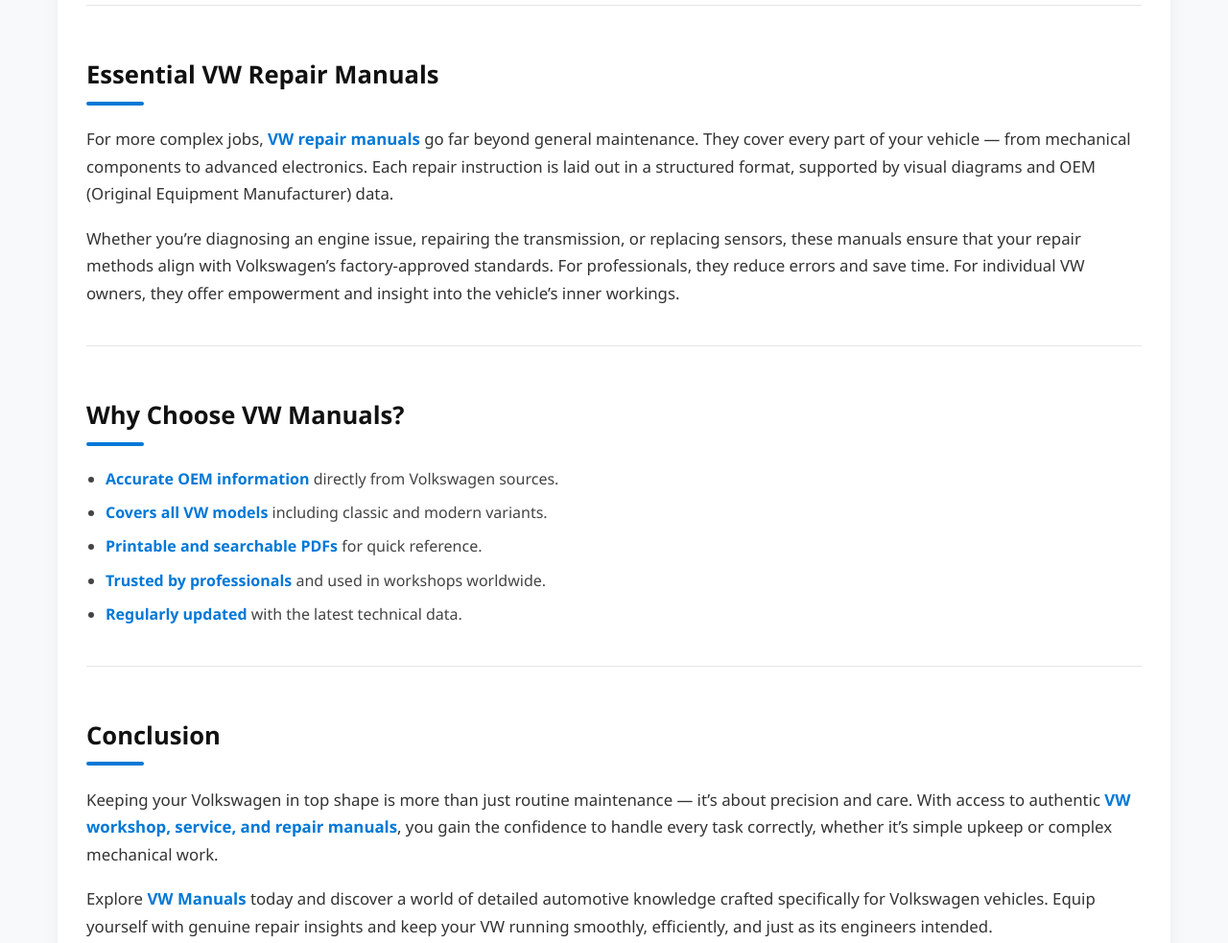
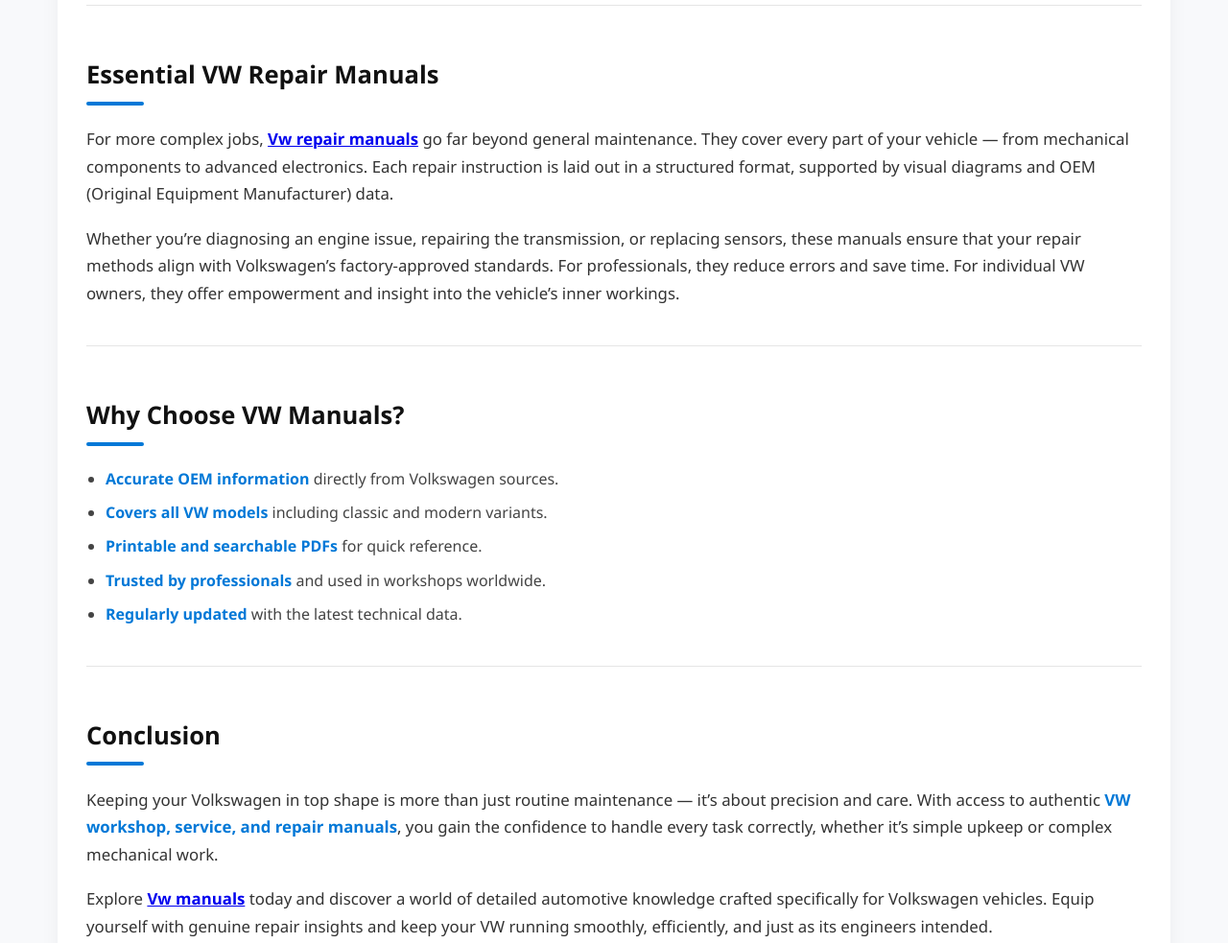
Before and after one commit to vwmanuals/repairmanuals, a plain HTML site: page index.html in a window 1280 px wide. Shown: the part 1200-2183 px from the top of the page at 96% size. Drawn offline with Linux system fonts and the light colour scheme.

Commit message:
index.html

```diff
--- a/index.html
+++ b/index.html
@@ -146,7 +146,7 @@
     <div class="divider"></div>
 
     <h2>Essential VW Repair Manuals</h2>
-    <p>For more complex jobs, <span class="highlight">VW repair manuals</span> go far beyond general maintenance. They cover every part of your vehicle — from mechanical components to advanced electronics. Each repair instruction is laid out in a structured format, supported by visual diagrams and OEM (Original Equipment Manufacturer) data.</p>
+    <p>For more complex jobs, <span class="highlight"><a href="servicemanuals.pages.dev">Vw repair manuals</a></span> go far beyond general maintenance. They cover every part of your vehicle — from mechanical components to advanced electronics. Each repair instruction is laid out in a structured format, supported by visual diagrams and OEM (Original Equipment Manufacturer) data.</p>
 
     <p>Whether you’re diagnosing an engine issue, repairing the transmission, or replacing sensors, these manuals ensure that your repair methods align with Volkswagen’s factory-approved standards. For professionals, they reduce errors and save time. For individual VW owners, they offer empowerment and insight into the vehicle’s inner workings.</p>
 
@@ -166,7 +166,7 @@
     <h2>Conclusion</h2>
     <p>Keeping your Volkswagen in top shape is more than just routine maintenance — it’s about precision and care. With access to authentic <span class="highlight">VW workshop, service, and repair manuals</span>, you gain the confidence to handle every task correctly, whether it’s simple upkeep or complex mechanical work.</p>
 
-    <p>Explore <span class="highlight">VW Manuals</span> today and discover a world of detailed automotive knowledge crafted specifically for Volkswagen vehicles. Equip yourself with genuine repair insights and keep your VW running smoothly, efficiently, and just as its engineers intended.</p>
+    <p>Explore <span class="highlight"><a href="https://vwmanuals.github.io/workshopmanuals/">Vw manuals</a></span> today and discover a world of detailed automotive knowledge crafted specifically for Volkswagen vehicles. Equip yourself with genuine repair insights and keep your VW running smoothly, efficiently, and just as its engineers intended.</p>
   </main>
 
   <footer>
```
